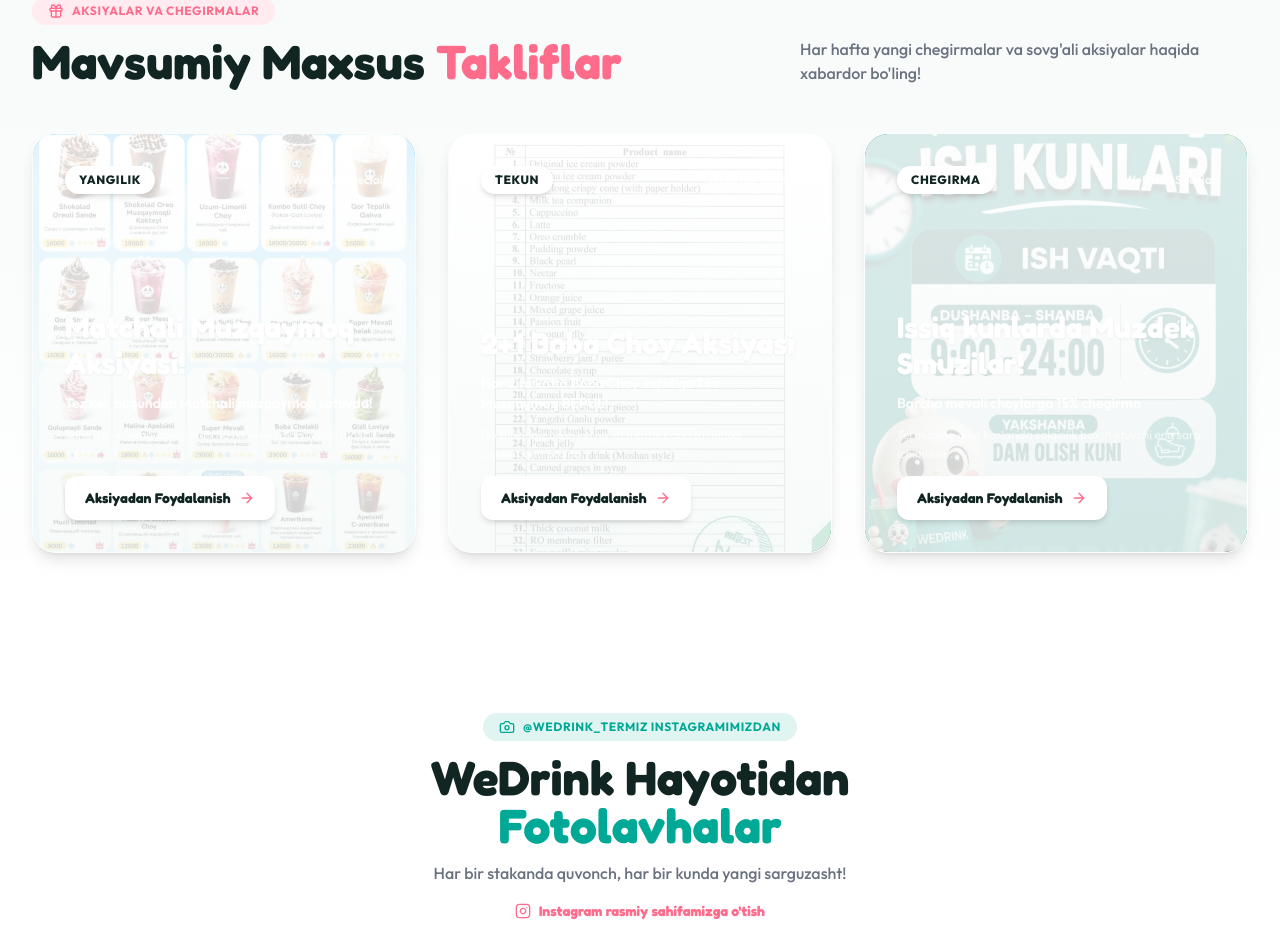
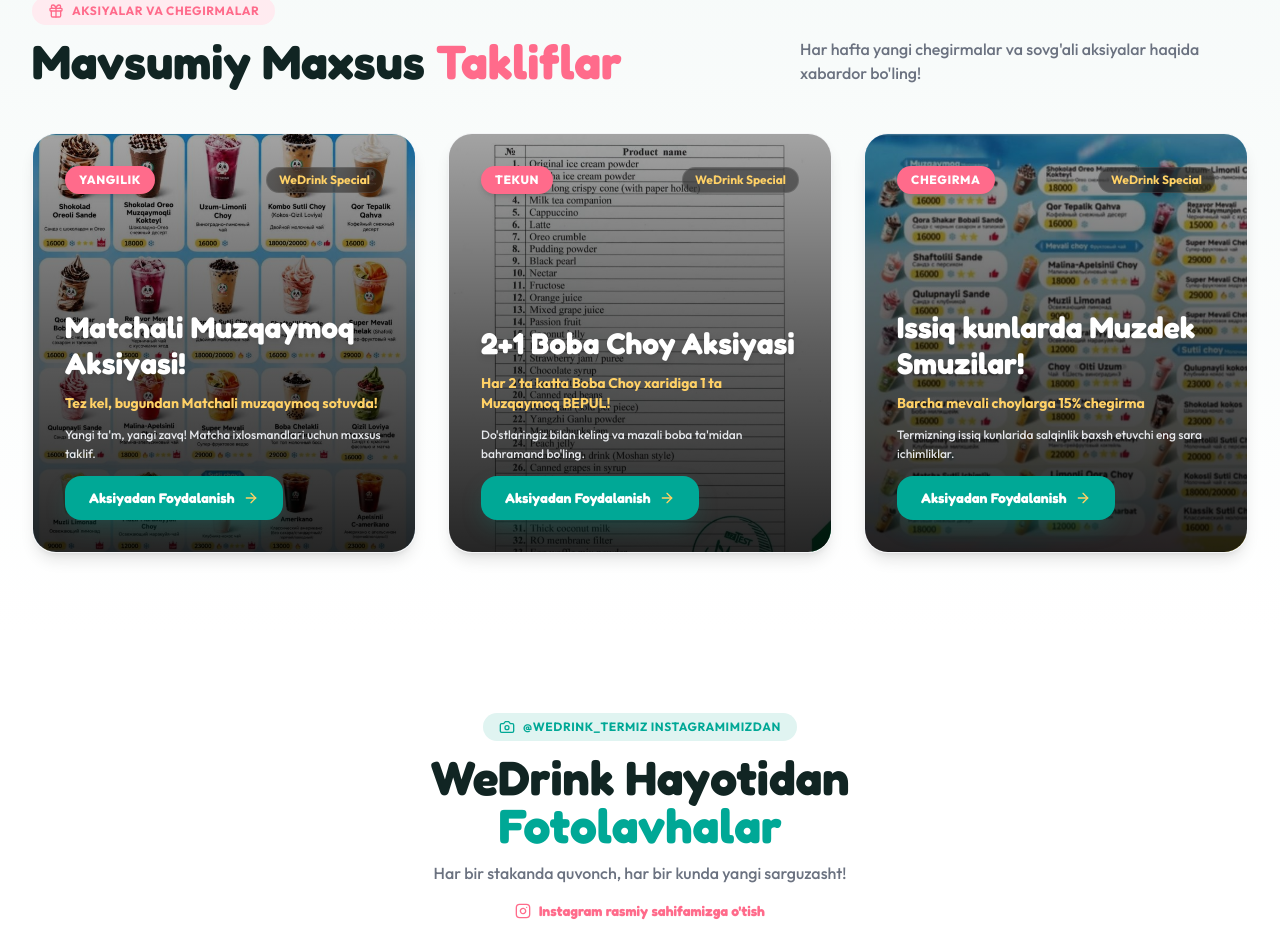
Before and after one commit to SarvarDevYT/wedrink, a Next.js app: page / in a window 1280 px wide. Shown: the part 2931-3861 px from the top of the page. Built offline with nearby package versions, Linux system fonts and the light colour scheme.

Commit message:
Fix: Enhance image contrast and text readability in Promotions section

```diff
--- a/components/Promotions.jsx
+++ b/components/Promotions.jsx
@@ -30,42 +30,46 @@
           {PROMOTIONS.map((promo) => (
             <div
               key={promo.id}
-              className="relative group rounded-3xl overflow-hidden shadow-lg hover:shadow-2xl transition-all duration-500 flex flex-col justify-between h-[420px] text-white p-8 border border-white/20"
+              className="relative group rounded-3xl overflow-hidden shadow-lg hover:shadow-2xl transition-all duration-500 flex flex-col justify-between h-[420px] text-white p-8 border border-gray-100"
             >
-              {/* Image background with dark overlay */}
+              {/* Image background */}
               <img
                 src={promo.image}
                 alt={promo.title}
-                className="absolute inset-0 w-full h-full object-cover group-hover:scale-110 transition-transform duration-700"
+                className="absolute inset-0 w-full h-full object-cover group-hover:scale-108 transition-transform duration-700"
               />
-              <div className={`absolute inset-0 bg-gradient-to-t ${promo.bgGradient} opacity-85 group-hover:opacity-90 transition-opacity duration-300`}></div>
+
+              {/* Dark overlay for crystal clear contrast & sharpness */}
+              <div className="absolute inset-0 bg-gradient-to-t from-black/95 via-black/70 to-black/40 opacity-90 group-hover:opacity-95 transition-opacity duration-300"></div>
 
               {/* Card Header */}
               <div className="relative z-10 flex items-center justify-between">
-                <span className="bg-white text-wedrink-dark font-black text-xs px-3.5 py-1.5 rounded-full shadow-md tracking-wider">
+                <span className="bg-wedrink-pink text-white font-black text-xs px-3.5 py-1.5 rounded-full shadow-md tracking-wider uppercase">
                   {promo.tag}
                 </span>
-                <span className="text-white/80 text-xs font-bold">WeDrink Special</span>
+                <span className="text-wedrink-yellow text-xs font-bold bg-black/40 backdrop-blur-md px-3 py-1 rounded-full border border-white/10">
+                  WeDrink Special
+                </span>
               </div>
 
               {/* Card Main Info */}
               <div className="relative z-10 space-y-3">
-                <h3 className="font-fredoka text-2xl sm:text-3xl font-extrabold text-white leading-tight drop-shadow-sm">
+                <h3 className="font-fredoka text-2xl sm:text-3xl font-extrabold text-white leading-tight drop-shadow-md">
                   {promo.title}
                 </h3>
-                <p className="text-sm font-semibold text-white/90 line-clamp-2">
+                <p className="text-sm font-bold text-wedrink-yellow line-clamp-2">
                   {promo.subtitle}
                 </p>
-                <p className="text-xs text-white/75 leading-relaxed">
+                <p className="text-xs text-gray-200 leading-relaxed font-medium">
                   {promo.description}
                 </p>
 
                 <a
                   href="#menu"
-                  className="inline-flex items-center gap-2 bg-white hover:bg-wedrink-yellow text-wedrink-dark font-fredoka font-bold text-sm px-5 py-3 rounded-xl transition-all shadow-md group-hover:gap-3"
+                  className="inline-flex items-center gap-2 bg-wedrink-teal hover:bg-wedrink-teal-dark text-white font-fredoka font-bold text-sm px-6 py-3 rounded-2xl transition-all shadow-cute hover:shadow-cute-lg group-hover:gap-3"
                 >
                   <span>Aksiyadan Foydalanish</span>
-                  <ArrowRight className="w-4 h-4 text-wedrink-pink" />
+                  <ArrowRight className="w-4 h-4 text-wedrink-yellow" />
                 </a>
               </div>
             </div>
--- a/data/products.js
+++ b/data/products.js
@@ -160,7 +160,7 @@
     description: 'Yangi ta\'m, yangi zavq! Matcha ixlosmandlari uchun maxsus taklif.',
     image: '/wedrinkphotos/5426900635921094966_121.jpg',
     tag: 'YANGILIK',
-    bgGradient: 'from-emerald-500 to-teal-700'
+    bgGradient: 'from-[#00A896] to-emerald-800'
   },
   {
     id: 2,
@@ -169,16 +169,16 @@
     description: 'Do\'stlaringiz bilan keling va mazali boba ta\'midan bahramand bo\'ling.',
     image: '/wedrinkphotos/5426900635921094963_121.jpg',
     tag: 'TEKUN',
-    bgGradient: 'from-wedrink-teal to-cyan-600'
+    bgGradient: 'from-wedrink-teal to-cyan-900'
   },
   {
     id: 3,
     title: 'Issiq kunlarda Muzdek Smuzilar!',
     subtitle: 'Barcha mevali choylarga 15% chegirma',
     description: 'Termizning issiq kunlarida salqinlik baxsh etuvchi eng sara ichimliklar.',
-    image: '/wedrinkphotos/5426900635921094964_121.jpg',
+    image: '/wedrinkphotos/5426900635921094965_121.jpg',
     tag: 'CHEGIRMA',
-    bgGradient: 'from-pink-500 to-rose-600'
+    bgGradient: 'from-pink-600 to-rose-950'
   }
 ];
 
```
